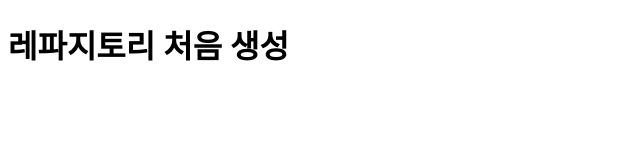
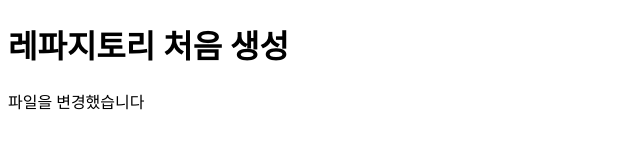
Before and after one commit to kyung0446/SOURCE, a plain HTML site: page index.html in a window 1280 px wide. Shown: the whole page, without its empty margins (0-640 px from the left). Drawn offline with Linux system fonts and the light colour scheme.

Commit message:
insert p tag

```diff
--- a/index.html
+++ b/index.html
@@ -7,5 +7,6 @@
 </head>
 <body>
   <h1>레파지토리 처음 생성</h1>
+  <p>파일을 변경했습니다</p>
 </body>
 </html>
```
